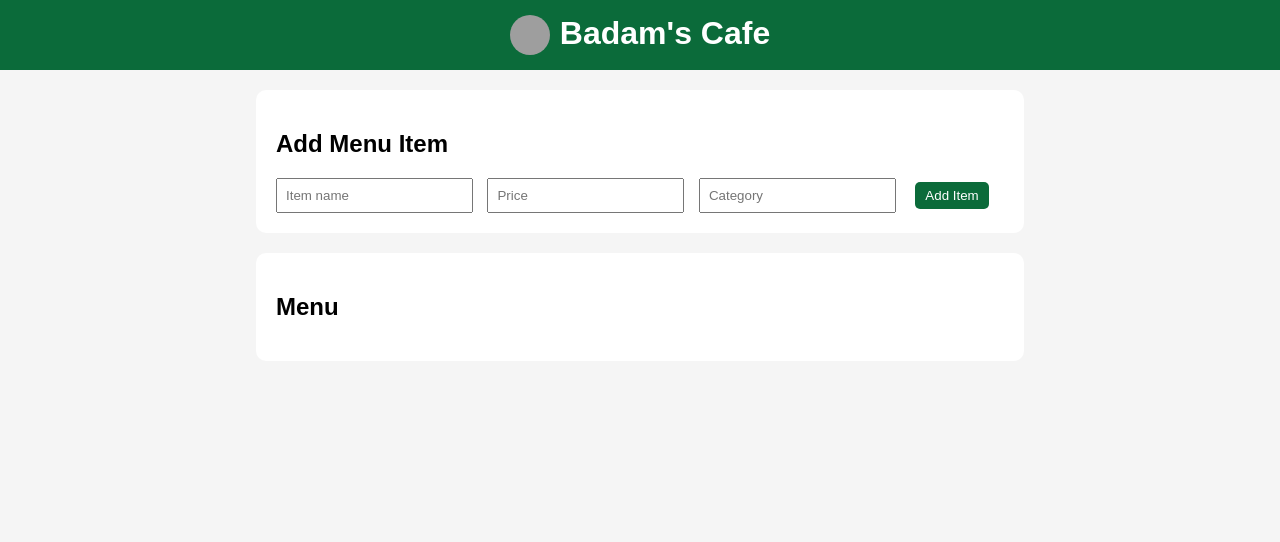
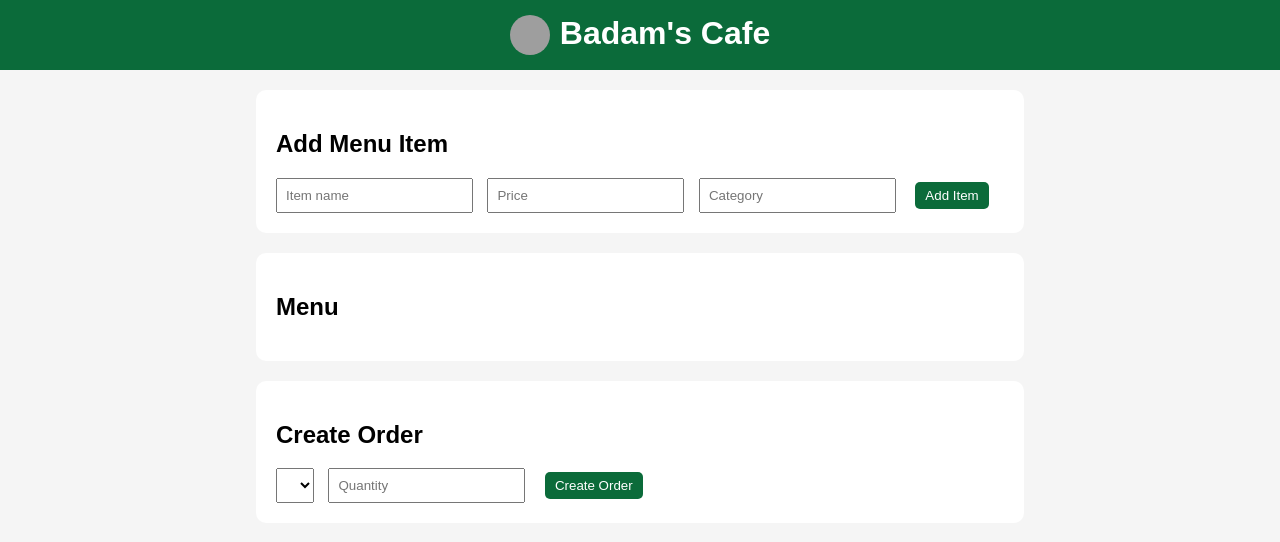
Before and after one commit to Lohith20055568/badams-cafe-information-system, a website: page client/index.html in a window 1280 px wide. Drawn offline with Linux system fonts and the light colour scheme; grey boxes are pictures that could not be loaded.

Commit message:
Add order creation section to index.html

```diff
--- a/client/index.html
+++ b/client/index.html
@@ -77,3 +77,10 @@ input, select {
   <h2>Menu</h2>
   <div id="menu"></div>
 </div>
+
+<div class="card">
+  <h2>Create Order</h2>
+  <select id="menuSelect"></select>
+  <input id="quantity" placeholder="Quantity">
+  <button onclick="createOrder()">Create Order</button>
+</div>
```
